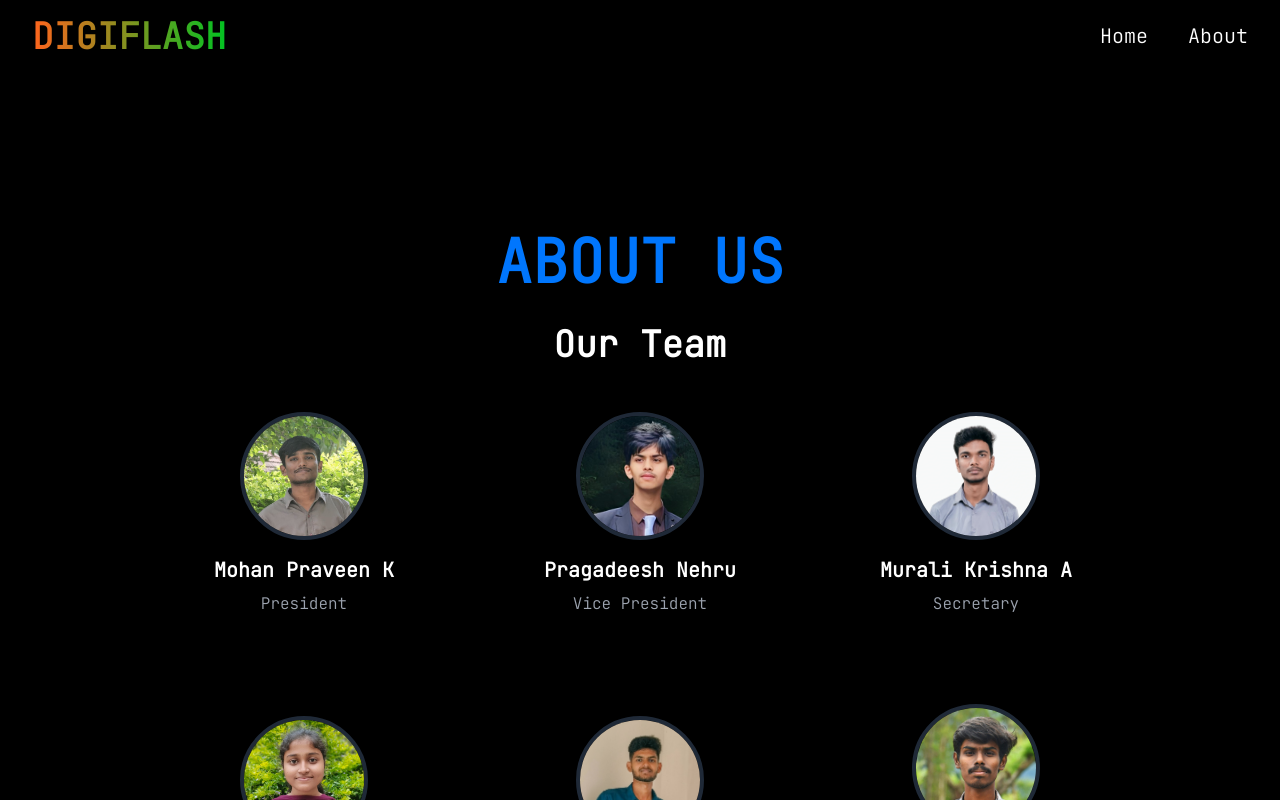
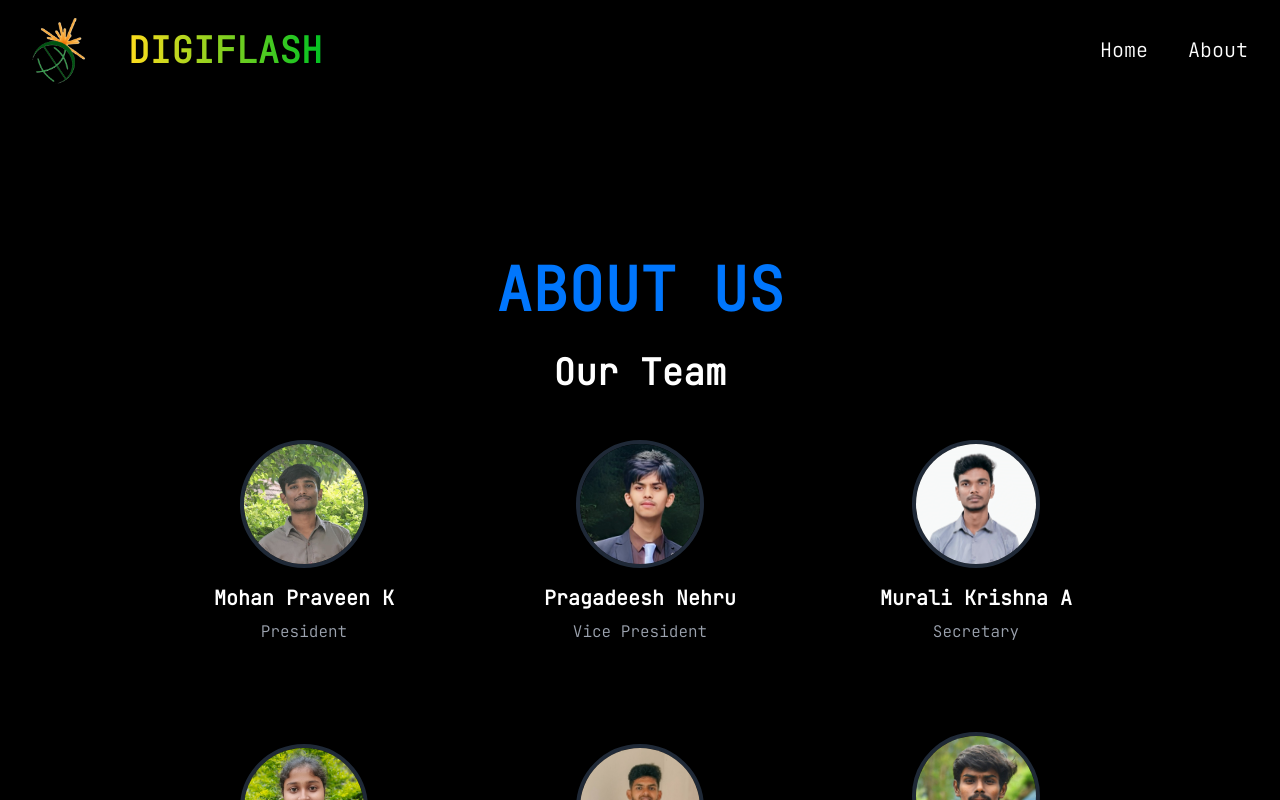
Before and after one commit to pragadeeshnehru/DigiFlash-Website, a React (Vite) app in the folder hacktoberfest-digiflash/: page /about in a window 1280 px wide. Shown: the top 800 px of the page. Built offline with nearby package versions, Linux system fonts and the light colour scheme.

Commit message:
added logo

```diff
--- a/hacktoberfest-digiflash/index.html
+++ b/hacktoberfest-digiflash/index.html
@@ -2,7 +2,7 @@
 <html lang="en">
   <head>
     <meta charset="UTF-8" />
-    <link rel="icon" type="image/svg+xml" href="/vite.svg" />
+    <link rel="icon" href="\logo.png" />
     <meta name="viewport" content="width=device-width, initial-scale=1.0" />
     <link rel="preconnect" href="https://fonts.googleapis.com" />
     <link rel="preconnect" href="https://fonts.gstatic.com" crossorigin />
--- a/hacktoberfest-digiflash/src/components/sections/Header.jsx
+++ b/hacktoberfest-digiflash/src/components/sections/Header.jsx
@@ -10,8 +10,15 @@ const Header = () => {
 
   return (
     <header className="font-display w-full z-50 flex flex-wrap justify-between items-center py-4 px-6 md:py-4 md:px-8 transition-all duration-300 bg-transparent text-white">
-      <div className="text-3xl md:text-4xl font-bold text-center md:text-left bg-gradient-to-r bg-clip-text from-[#ff641d] to-[#02c222] text-transparent">
-        DIGIFLASH
+      <div className="flex items-center space-x-4">
+        <img
+          className="w-8 sm:w-12 md:w-16 lg:w-20"
+          src="/logo.png"
+          alt="Logo"
+        />
+        <div className="text-3xl md:text-4xl font-bold bg-gradient-to-r bg-clip-text from-[#ffdd1d] to-[#02c222] text-transparent">
+          DIGIFLASH
+        </div>
       </div>
 
       <button
@@ -34,7 +41,7 @@ const Header = () => {
         </svg>
       </button>
 
-      {/* Full-screen overlay and menu */}
+      {/* Full-screen overlay and menu for Mobile */}
       <div
         className={`fixed top-0 left-0 w-full h-full bg-black bg-opacity-90 z-10 transition-all duration-300 ${
           isMenuOpen ? "block" : "hidden"
@@ -64,8 +71,9 @@ const Header = () => {
         </nav>
       </div>
 
-      <nav className={`hidden md:flex md:items-center md:w-auto md:space-x-10`}>
-        <ul className="flex flex-col md:flex-row md:space-x-10 space-y-4 md:space-y-0 items-center">
+      {/* Desktop Navigation */}
+      <nav className="hidden md:flex md:items-center md:w-auto space-x-10 ml-auto">
+        <ul className="flex space-x-10 items-center">
           <li>
             <Link
               to="/"
```
Also changed, not shown: hacktoberfest-digiflash/public/logo.png (added).
